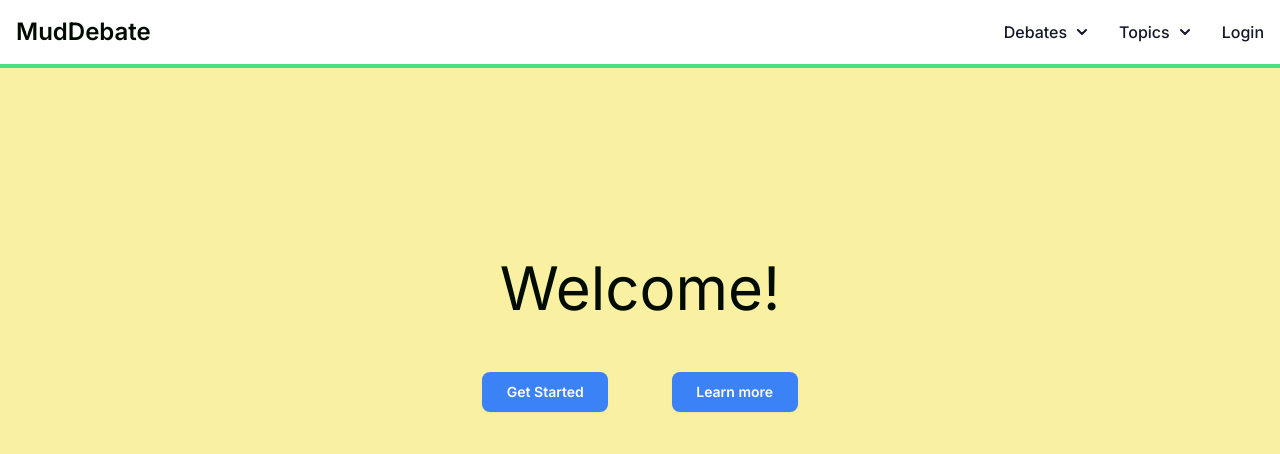
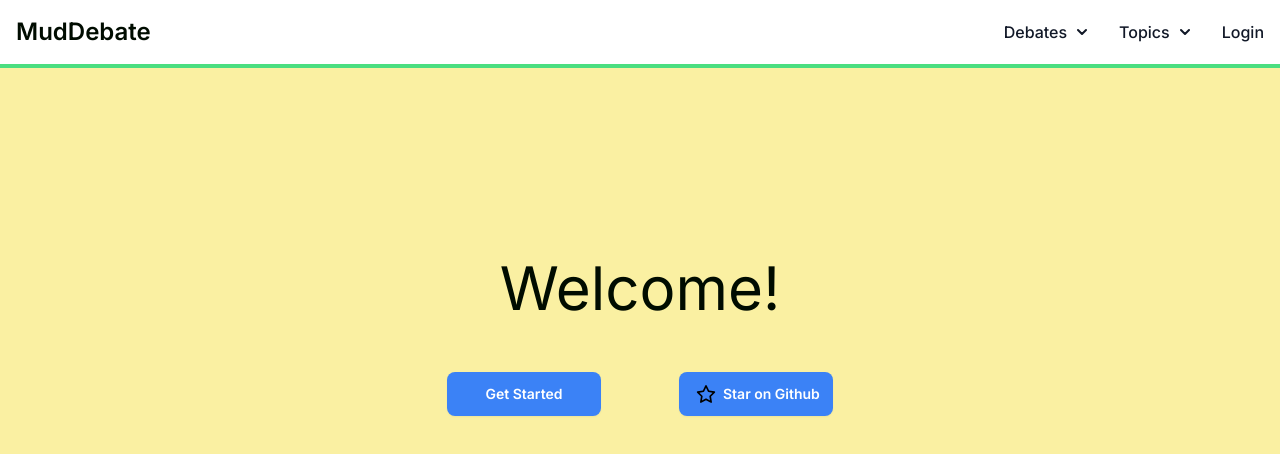
Before and after one commit to mud-ali/cs-midyear, a Next.js app: page / in a window 1280 px wide. Shown: the top 454 px of the page. Built offline with nearby package versions, Linux system fonts and the light colour scheme.

Commit message:
add svg and clean up button height

```diff
--- a/app/page.tsx
+++ b/app/page.tsx
@@ -12,19 +12,22 @@
       <div className="text-6xl/loose block w-2/3 h-2/3 text-center mx-auto mt-40 ">
         Welcome!
       </div>
-      <div className="flex justify-evenly w-1/3 mx-auto p-6">
+      <div className="flex justify-evenly w-2/5 mx-auto p-6">
         <Link
           href="/signup"
-          className="mx-auto transition duration-200 bg-blue-500 hover:bg-blue-600 focus:bg-blue-700 focus:shadow-sm focus:ring-4 focus:ring-blue-500 focus:ring-opacity-50 text-white w-1/3 py-2.5 rounded-lg text-sm shadow-sm hover:shadow-md font-semibold text-center inline-block"
+          className="py-3 mx-auto transition duration-200 bg-blue-500 hover:bg-blue-600 focus:bg-blue-700 focus:shadow-sm focus:ring-4 focus:ring-blue-500 focus:ring-opacity-50 text-white w-1/3 rounded-lg text-sm shadow-sm hover:shadow-md font-semibold text-center inline-block"
         >
           Get Started
         </Link>
         <a
           href="https://github.com/mud-ali/cs-midyear"
           target="_blank"
-          className="mx-auto transition duration-200 bg-blue-500 hover:bg-blue-600 focus:bg-blue-700 focus:shadow-sm focus:ring-4 focus:ring-blue-500 focus:ring-opacity-50 text-white w-1/3 py-2.5 rounded-lg text-sm shadow-sm hover:shadow-md font-semibold text-center inline-block"
+          className="py-3 mx-auto transition duration-200 bg-blue-500 hover:bg-blue-600 focus:bg-blue-700 focus:shadow-sm focus:ring-4 focus:ring-blue-500 focus:ring-opacity-50 text-white w-1/3 rounded-lg text-sm shadow-sm hover:shadow-md font-semibold text-center inline-flex justify-around p-3"
         >
-          Learn more
+          <svg xmlns="http://www.w3.org/2000/svg" viewBox="0 0 576 512" className="inline-block w-5 mx-1">
+            <path d="M287.9 0c9.2 0 17.6 5.2 21.6 13.5l68.6 141.3 153.2 22.6c9 1.3 16.5 7.6 19.3 16.3s.5 18.1-5.9 24.5L433.6 328.4l26.2 155.6c1.5 9-2.2 18.1-9.7 23.5s-17.3 6-25.3 1.7l-137-73.2L151 509.1c-8.1 4.3-17.9 3.7-25.3-1.7s-11.2-14.5-9.7-23.5l26.2-155.6L31.1 218.2c-6.5-6.4-8.7-15.9-5.9-24.5s10.3-14.9 19.3-16.3l153.2-22.6L266.3 13.5C270.4 5.2 278.7 0 287.9 0zm0 79L235.4 187.2c-3.5 7.1-10.2 12.1-18.1 13.3L99 217.9 184.9 303c5.5 5.5 8.1 13.3 6.8 21L171.4 443.7l105.2-56.2c7.1-3.8 15.6-3.8 22.6 0l105.2 56.2L384.2 324.1c-1.3-7.7 1.2-15.5 6.8-21l85.9-85.1L358.6 200.5c-7.8-1.2-14.6-6.1-18.1-13.3L287.9 79z" />
+          </svg>
+          Star on Github
         </a>
       </div>
     </main>
```
